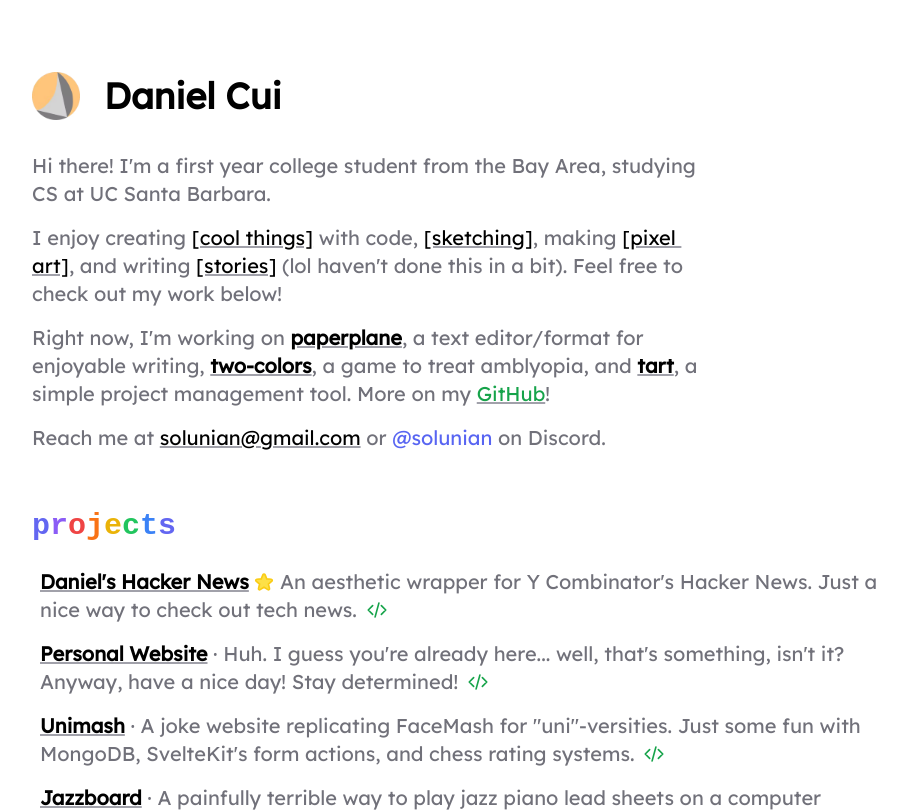
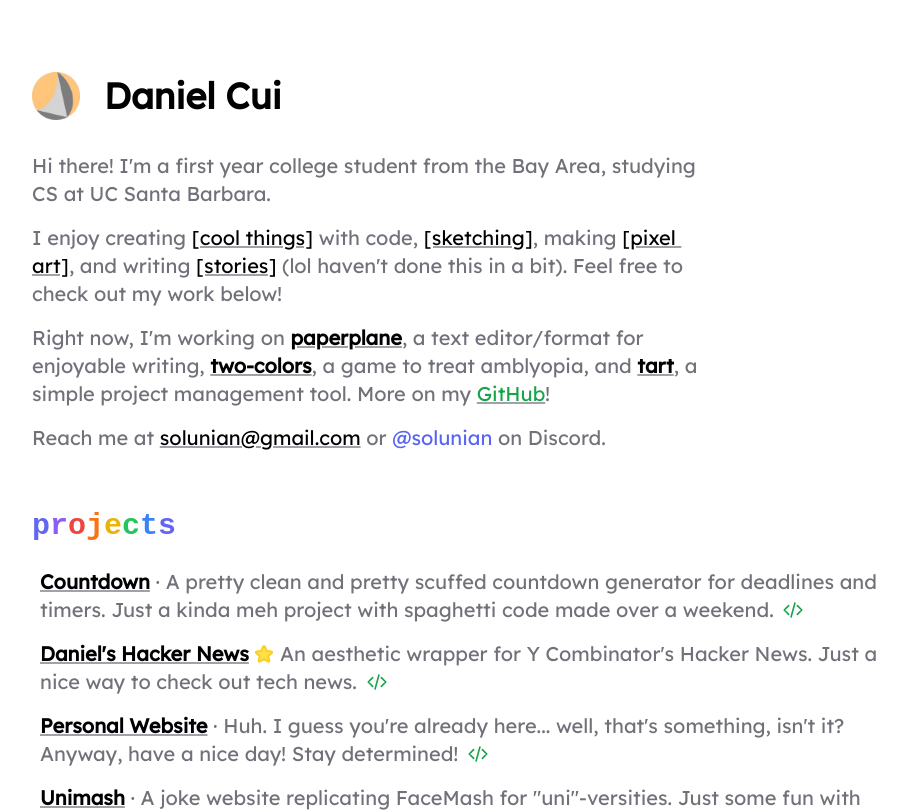
Before and after one commit to solunian/website, a SvelteKit app: page / in a window 1280 px wide. Shown: the top 812 px of the page, without its empty margins (176-1083 px from the left). Built offline with nearby package versions, Linux system fonts and the light colour scheme; a web font is replaced by a local one.

Commit message:
chore: add countdown to projects

```diff
--- a/src/routes/+page.svelte
+++ b/src/routes/+page.svelte
@@ -50,6 +50,13 @@
     </header>
 
     <Section id="projects">
+      <Project
+        title="Countdown"
+        link="https://countdowning.vercel.app/"
+        github_link="https://github.com/solunian/countdown">
+        A pretty clean and pretty scuffed countdown generator for deadlines and timers. Just a kinda
+        meh project with spaghetti code made over a weekend.
+      </Project>
       <Project
         title="Daniel's Hacker News"
         link="/news"
```
